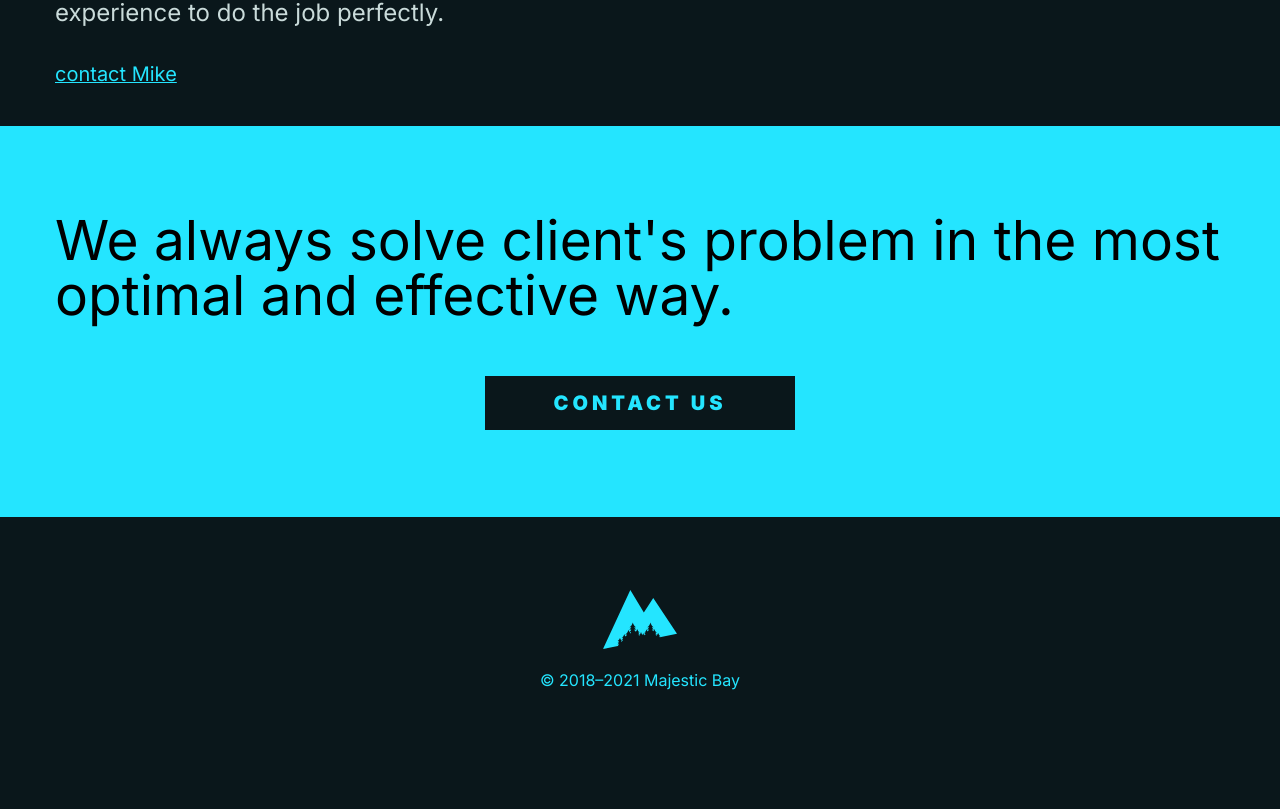
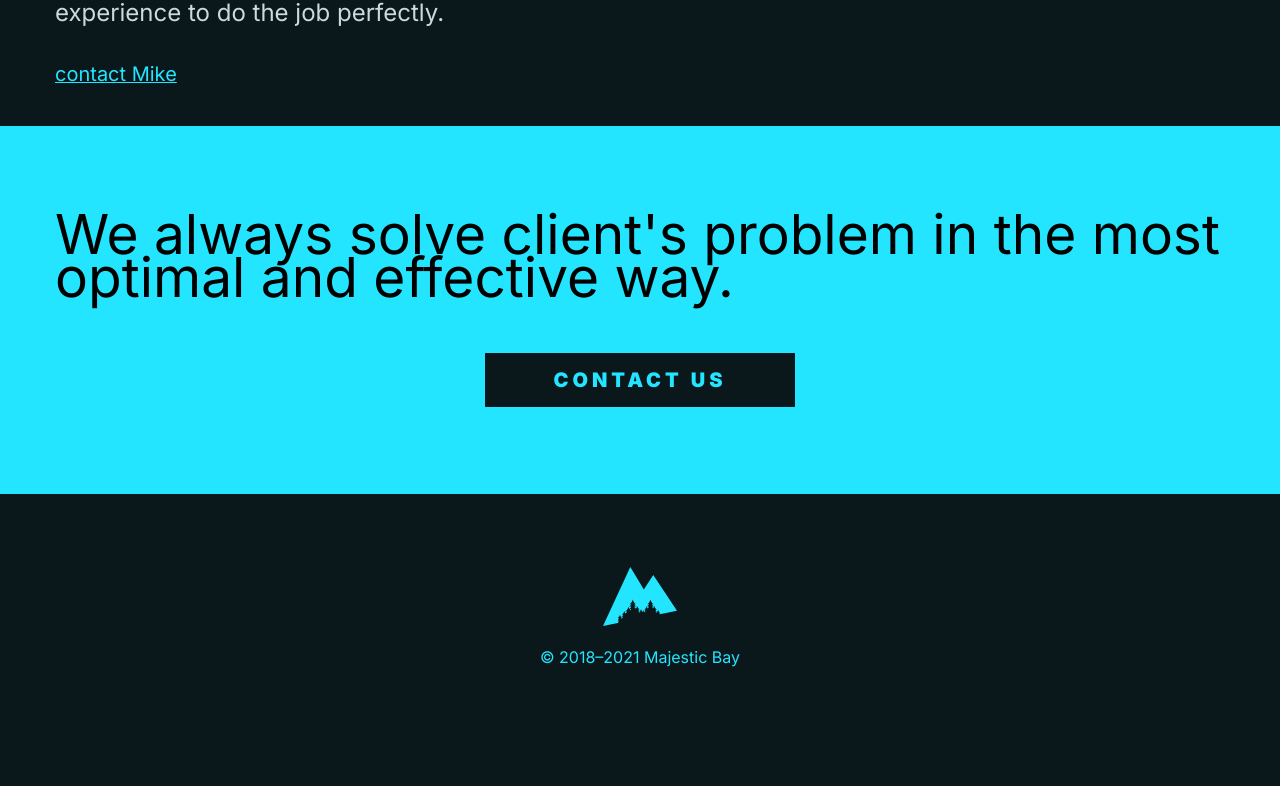
Before and after one commit to MajesticBay/majestic-bay, a React (Create React App) app: page / in a window 1280 px wide. Shown: the part 3561-4370 px from the top of the page. After the commit the page ends 4347 px from the top, so only its background shows below. Built offline with nearby package versions, Linux system fonts and the light colour scheme.

Commit message:
Make banner more reponsive.

```diff
--- a/src/scss/layout/_banner.scss
+++ b/src/scss/layout/_banner.scss
@@ -2,16 +2,31 @@
     display: flex;
     flex-direction: column;
     align-items: center;
-    padding: 8.7rem 0;
+    padding: 5.4rem 0;
     width: 100%;
     background-color: var(--color-secondary);
 
     &__text {
-        max-width: 1170px;
-        font-size: 5.5rem;
+        font-size: 3.6rem;
+        line-height: 4.357rem;
     }
 
     &__btn {
-        margin-top: 5.3rem;
+        margin-top: 3.5rem;
     }
 }
+
+@media only screen and (min-width: 400px) {
+    .banner {
+        padding: 8.7rem 0;
+
+        &__text {
+            max-width: 1170px;
+            font-size: 5.5rem;
+        }
+
+        &__btn {
+            margin-top: 5.3rem;
+        }
+    }
+}
--- a/src/scss/main.css
+++ b/src/scss/main.css
@@ -106,18 +106,31 @@ a {
   -webkit-box-align: center;
       -ms-flex-align: center;
           align-items: center;
-  padding: 8.7rem 0;
+  padding: 5.4rem 0;
   width: 100%;
   background-color: var(--color-secondary);
 }
 
 .banner__text {
-  max-width: 1170px;
-  font-size: 5.5rem;
+  font-size: 3.6rem;
+  line-height: 4.357rem;
 }
 
 .banner__btn {
-  margin-top: 5.3rem;
+  margin-top: 3.5rem;
+}
+
+@media only screen and (min-width: 400px) {
+  .banner {
+    padding: 8.7rem 0;
+  }
+  .banner__text {
+    max-width: 1170px;
+    font-size: 5.5rem;
+  }
+  .banner__btn {
+    margin-top: 5.3rem;
+  }
 }
 
 .footer {
```
Also changed, not shown: 1 other file (tests, documents, lock files or other folders).
